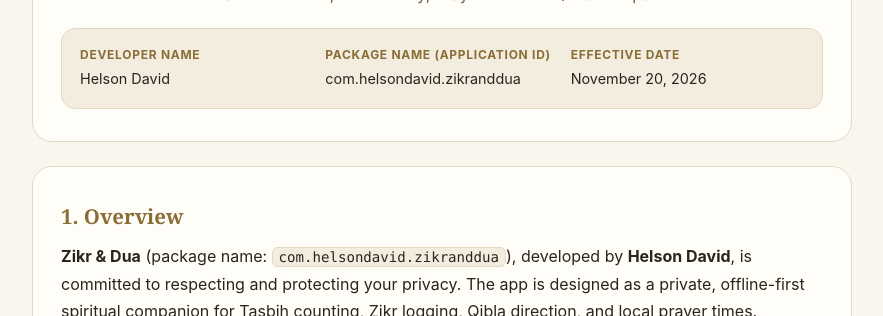
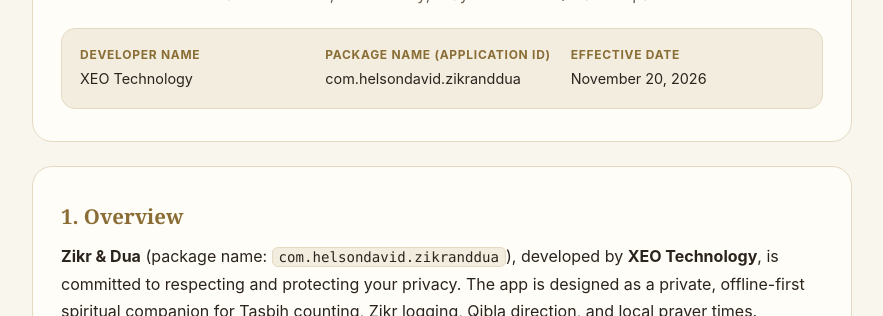
Before and after one commit to xeodeveloper1/Secret-messages-Policy-, a plain HTML site: page index.html in a window 1280 px wide. Shown: the part 194-510 px from the top of the page, without its empty margins (198-1081 px from the left). Drawn offline with Linux system fonts and the light colour scheme.

Commit message:
Update developer name to XEO Technology

```diff
--- a/index.html
+++ b/index.html
@@ -202,7 +202,7 @@
       <div class="meta-grid">
         <div class="meta-item">
           <strong>Developer Name</strong>
-          <span>Helson David</span>
+          <span>XEO Technology</span>
         </div>
         <div class="meta-item">
           <strong>Package Name (Application ID)</strong>
@@ -220,7 +220,7 @@
         <h2>1. Overview</h2>
         <p>
           <strong>Zikr &amp; Dua</strong> (package name: <code>com.helsondavid.zikranddua</code>), developed by
-          <strong>Helson David</strong>, is committed to respecting and protecting your privacy.
+          <strong>XEO Technology</strong>, is committed to respecting and protecting your privacy.
           The app is designed as a private, offline-first spiritual companion for Tasbih counting, Zikr logging,
           Qibla direction, and local prayer times.
         </p>
```
